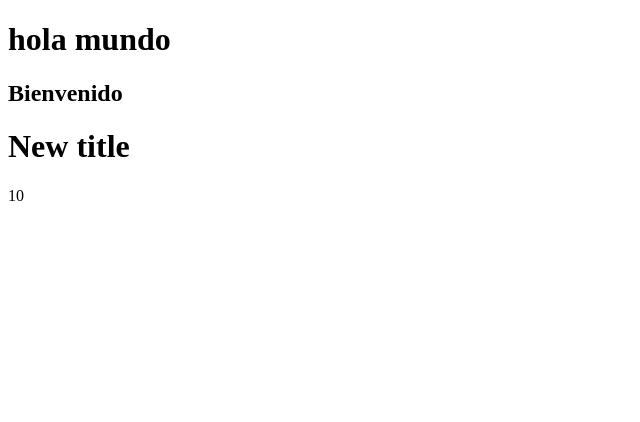
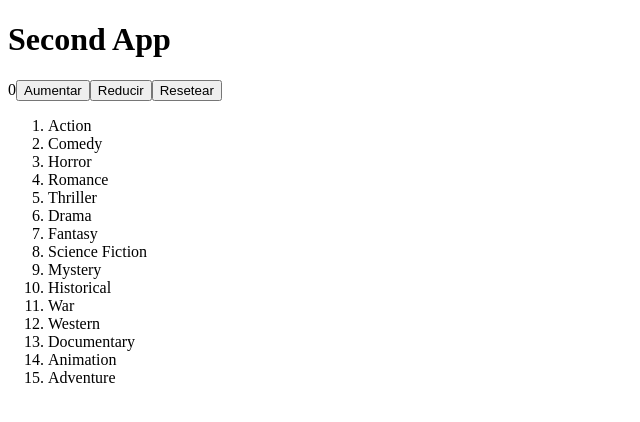
Before and after one commit to Lecho67/Homeworks-EDyA2, a React (Vite) app: page / in a window 1280 px wide. Shown: the top 422 px of the page, without its empty margins (0-640 px from the left). Built offline with nearby package versions, Linux system fonts and the light colour scheme.

Commit message:
ComponentApp Implementado

```diff
--- a/package.json
+++ b/package.json
@@ -10,6 +10,7 @@
     "preview": "vite preview"
   },
   "dependencies": {
+    "prop-types": "^15.8.1",
     "react": "^18.2.0",
     "react-dom": "^18.2.0"
   },
--- a/src/App.jsx
+++ b/src/App.jsx
@@ -1,8 +1,11 @@
+import FirstApp from "./FirstApp";
+import ComponentApp from "./componentapp";
+
 function App () {
     return (
         <>
-            <h1>hola mundo</h1>
-            <h2>Bienvenido</h2>
+            <FirstApp title = "Second App"/>
+            <ComponentApp/>
         </>
     )
 }
--- a/src/FirstApp.jsx
+++ b/src/FirstApp.jsx
@@ -1,10 +1,35 @@
-const FirstApp = () => {
+import Proptypes from "prop-types";
+import { useState } from "react";
+
+
+const FirstApp = ({ title = "First App", sum = 0}) => {
+
+    const [count, setCount] = useState(sum);
+
+    const sumar = () => {
+        setCount(count + 1);
+    }
+    const restar = () => {
+        setCount(count - 1);
+    }
+    const resetear = () => {
+        setCount(0);
+        console.log("wao", count);
+    }
+
     return (
         <>
-            <h1>New title</h1>
-            <span>10</span>
+            <h1>{title}</h1>
+            <span>{count}</span>
+            <button onClick={() => sumar()}>Aumentar</button>
+            <button onClick={() => restar()}>Reducir</button>
+            <button onClick={() => resetear()}>Resetear</button>
         </>
     )
 }
 
+FirstApp.proptyes = {
+    title: Proptypes.string.isRequired,
+    sum: Proptypes.number.isRequired
+}
 export default FirstApp
--- /dev/null
+++ b/src/componentapp.jsx
@@ -0,0 +1,33 @@
+const categories = [
+    "Action",
+    "Comedy",
+    "Horror",
+    "Romance",
+    "Thriller",
+    "Drama",
+    "Fantasy",
+    "Science Fiction",
+    "Mystery",
+    "Historical",
+    "War",
+    "Western",
+    "Documentary",
+    "Animation",
+    "Adventure",
+]
+
+const ComponentApp = () => {
+
+    return(
+        <>
+            <ol>
+                {categories.map((category, key) => {
+                    return <li key={key}>{category}</li>
+                })}
+            </ol>
+        </>
+    )
+
+}
+
+export default ComponentApp
--- a/src/main.jsx
+++ b/src/main.jsx
@@ -1,12 +1,10 @@
 import React from 'react'
 import ReactDOM from 'react-dom/client'
 import App from './App.jsx'
-import FirstApp from './FirstApp.jsx'
 
 
 ReactDOM.createRoot(document.getElementById('root')).render(
   <React.StrictMode>
     <App />
-    <FirstApp />
   </React.StrictMode>,
 )
```
Also changed, not shown: 1 other file (tests, documents, lock files or other folders).
